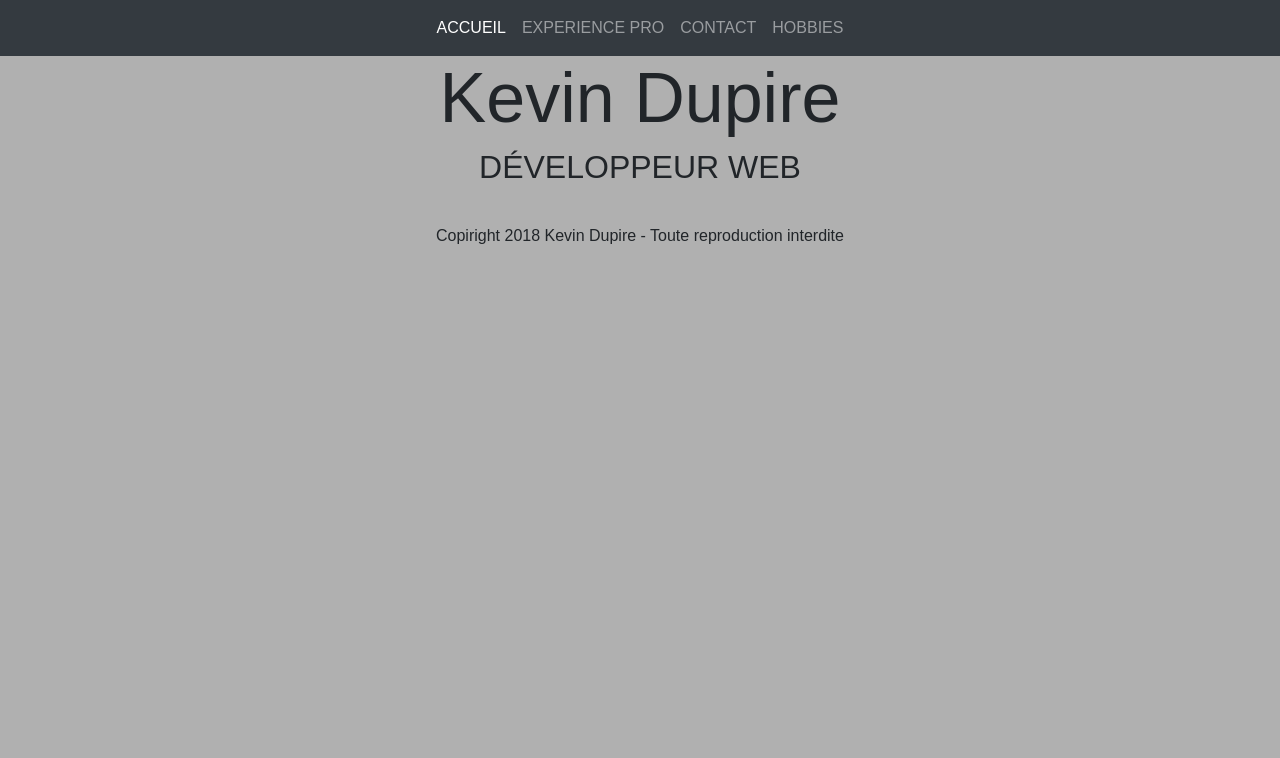
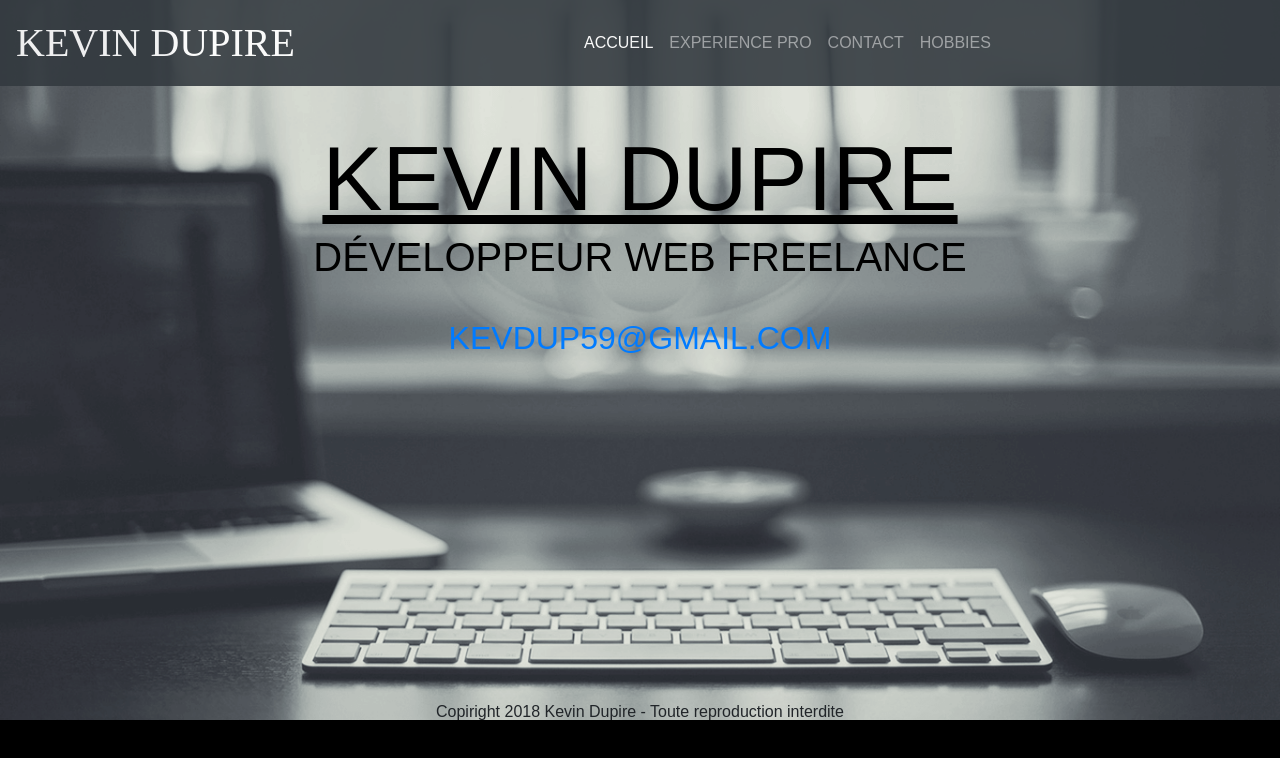
Before and after one commit to kevindupire/KevinDupire.github.io, a plain HTML site: page hobbies.html in a window 1280 px wide. Drawn offline with nearby package versions, Linux system fonts and the light colour scheme; a web font is replaced by a local one.

Commit message:
new test

```diff
--- a/css/style.css
+++ b/css/style.css
@@ -1,36 +1,52 @@
 body {
-  background-color: #b0b0b0 ;
-  background-image: url("imgs/1.jpg");
+  background-color: black;
+  background-image: url("../imgs/3.png");
+  background-repeat: no-repeat;
+  background-size: cover;
   font-family: sans-serif;
   margin: 0px;
   padding: 0px;
-
 }
 header{
-  height:100px;
+  height: 200px;
   }
-h1{
-  font-size: 70px;
-  font-weight: normal;
-  text-align: center;
-  }
-  h2{
-    text-align: center;
-    text-transform: uppercase;
-  }
+h2{
+  padding-top: 30px;
+}
 footer{
   text-align: center;
   height: 80px;
-  padding-top: 30px;
+  padding-top: 500px;
 }
-nav:{
+
+nav{
   position: fixed;
+  opacity: 0.9;
 }
 nav a{
   text-transform: uppercase;
   text-align: center;
+  text-decoration-color: red;
+
 }
 .mr-auto{
   margin-left: auto;
   margin-right: auto;
 }
+.titre1{
+    color: #000000;
+    font-size: 65px;
+    font-weight: bold;
+    text-align: center;
+    text-transform: uppercase;
+    padding-top: 125px;
+}
+.sousligne{
+  text-decoration: underline;
+  font-size: 90px;
+}
+.navbar-brand{
+  font-family: ceviche one;
+  font-size: 40px;
+  color: #fd4703;
+}
--- a/hobbies.html
+++ b/hobbies.html
@@ -1,22 +1,40 @@
 <!DOCTYPE html>
 <html lang="fr-FR">
+
   <head>
+
     <meta charset="utf-8">
-    <meta name="viewport" content="width=device-width, initial-scale=1.0">
-    <title>Mon Site CV</title>
+    <meta name="viewport" content="width=device-width, initial-scale=1.0 shrink-to-fit=no">
+    <meta name="description" content="Développeur web html5 css3 freelance"
+
+    <!--   favicon   -->
+    <link rel="icon" type="image/png" sizes="16x16" href="./imgs/k.png">
+
+    <title>Kévin Dupire | Développeur web </title>
+
+    <!--   bootstrap   -->
     <link rel="stylesheet" href="https://maxcdn.bootstrapcdn.com/bootstrap/4.0.0/css/bootstrap.min.css" integrity="sha384-Gn5384xqQ1aoWXA+058RXPxPg6fy4IWvTNh0E263XmFcJlSAwiGgFAW/dAiS6JXm" crossorigin="anonymous">
+
+    <!--   custom fonts   -->
+    <link href="https://fonts.googleapis.com/css?family=Ceviche+One" rel="stylesheet">
+
+    <!--   css   -->
     <link rel="stylesheet" href="css/style.css">
   </head>
+
   <body>
-    <nav class="navbar navbar-expand-lg navbar-dark bg-dark">
-
+    <nav class="navbar navbar-expand-lg navbar-dark bg-dark fixed-top">
+  <a class="navbar-brand" href="#index">Kevin Dupire</a>
+  <button class="navbar-toggler" type="button" data-toggle="collapse" data-target="#navbarSupportedContent" aria-controls="navbarSupportedContent" aria-expanded="false" aria-label="Toggle navigation">
+    <span class="navbar-toggler-icon"></span>
+  </button>
       <div class="collapse navbar-collapse" id="navbarSupportedContent">
         <ul class="navbar-nav mr-auto">
           <li class="nav-item active">
-        <a class="nav-link" href="index.html">Accueil <span class="sr-only">(current)</span></a>
+            <a class="nav-link" href="#index">Accueil</a>
           </li>
           <li class="nav-item">
-        <a class="nav-link" href="experience pro.html">Experience pro</a>
+            <a class="nav-link" href="experiencepro.html">Experience pro</a>
           </li>
           <li class="nav-item">
             <a class="nav-link" href="contact.html">Contact</a>
@@ -27,8 +45,12 @@
         </ul>
       </div>
     </nav>
-<h1>Kevin Dupire</h1>
-<h2>Développeur web</h2>
+    <header>
+      <div class="titre1">
+        <h1 class="brand-heading"><span class="sousligne">Kevin dupire</span><br>Développeur web freelance</h1>
+        <h2><a href="kevdup59@gmail.com">kevdup59@gmail.com</a></h2>
+      </div>
+    </header>
     <footer>
       <p>Copiright 2018 Kevin Dupire - Toute reproduction interdite</p>
     </footer>
```
Also changed, not shown: experience pro.html (deleted, +0 -40 lines), experiencepro.html (added, +62 -0 lines), index.html (+30 -8 lines), imgs/2.jpg (added), imgs/3.png (added), imgs/k.png (added). Lines whose indentation alone changed are shown as unchanged.
